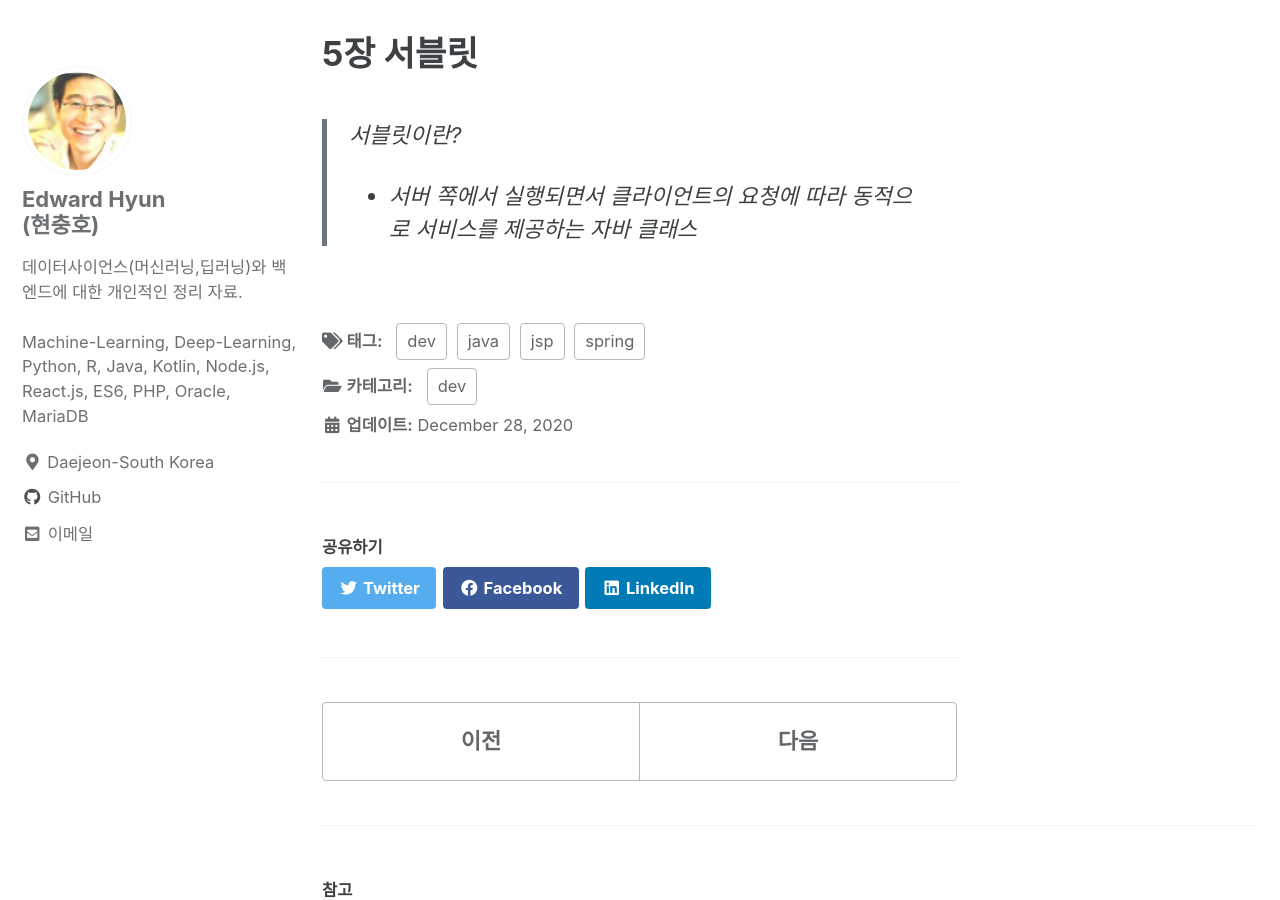
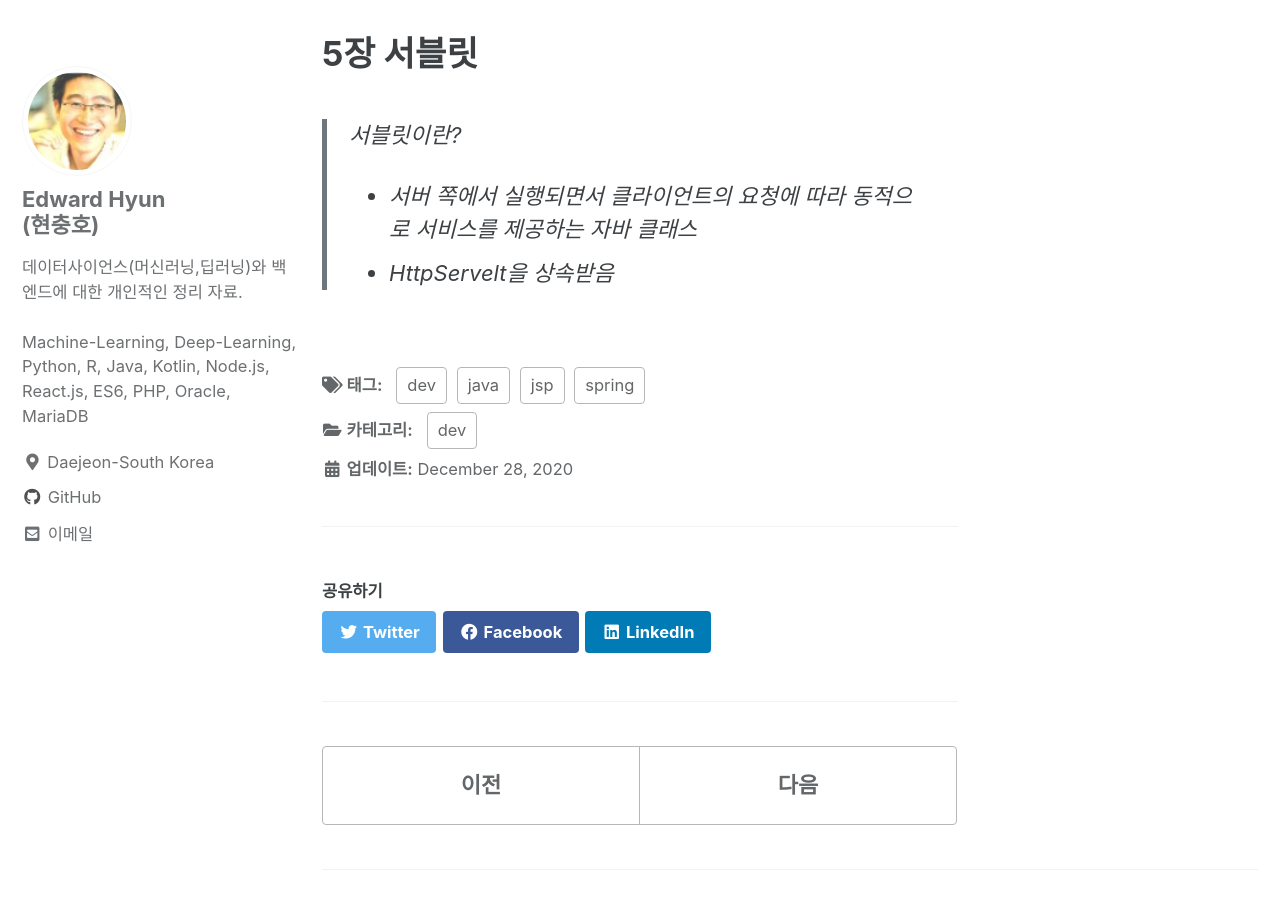
Before and after one commit to iamhch24/iamhch24.github.io, a Jekyll site: the page built from _posts/2020-12-28-[Study] 자바 웹을 다루는 기술.md, in a window 1280 px wide and 900 px high, scrolled down 3183 px. Built offline with Jekyll 4.4.1, drawn with Linux system fonts in a browser that asks for light colours; cached includes are drawn as plain includes.

Commit message:
_posts/2020-12-28-[Study] 자바 웹을 다루는 기술.md updated from https://stackedit.io/

```diff
--- a/_posts/2020-12-28-[Study] 자바 웹을 다루는 기술.md
+++ b/_posts/2020-12-28-[Study] 자바 웹을 다루는 기술.md
@@ -100,8 +100,10 @@ server.xml
 # 5장 서블릿
 > 서블릿이란?
 * 서버 쪽에서 실행되면서 클라이언트의 요청에 따라 동적으로 서비스를 제공하는 자바 클래스
+* HttpServelt을 상속받음
+
 
 <!--stackedit_data:
-eyJoaXN0b3J5IjpbLTc1MjQ0Njk4NywtNTIyMzE0MjAzLC0xMj
-QyNDg3NzgwLC0yMDI1ODQwNDg5LDgyNjYxMTQ5Nl19
+eyJoaXN0b3J5IjpbOTQ2MjkwNzI5LC01MjIzMTQyMDMsLTEyND
+I0ODc3ODAsLTIwMjU4NDA0ODksODI2NjExNDk2XX0=
 -->
```
